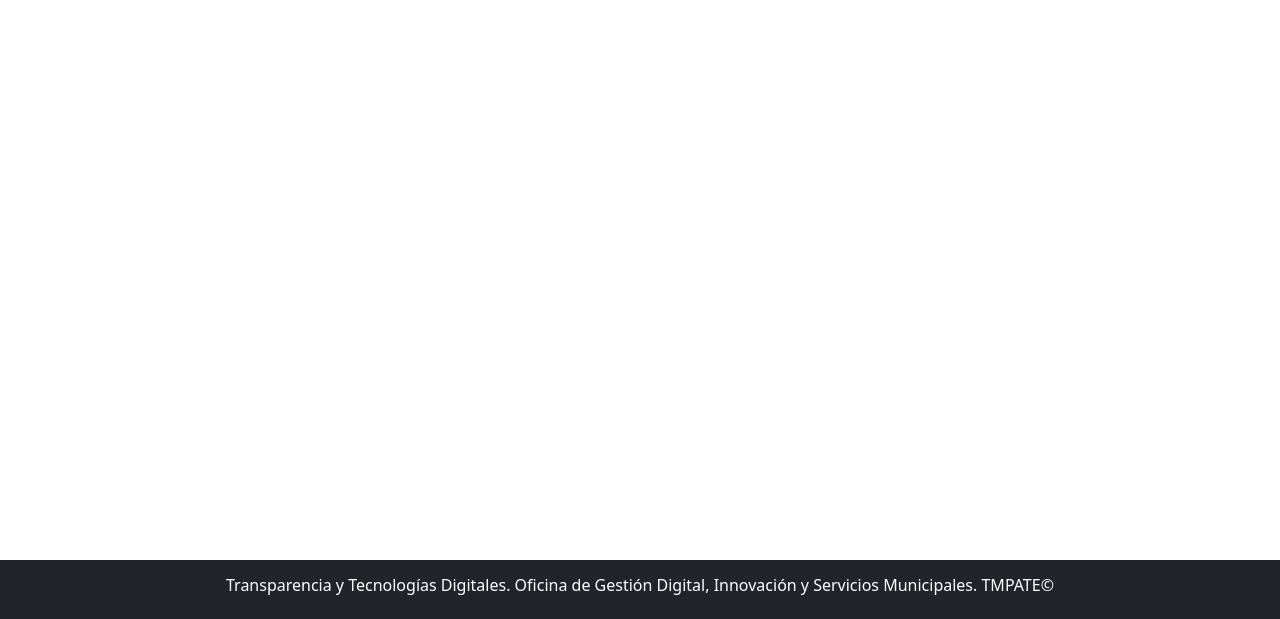
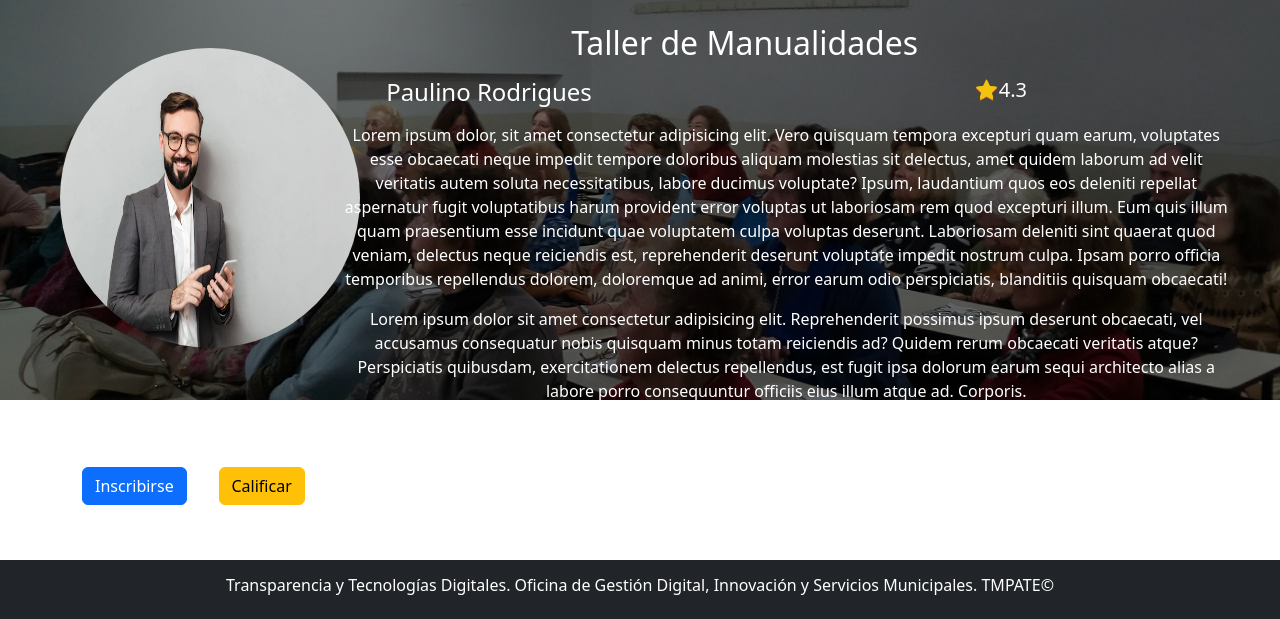
Before and after one commit to Dhyrt/TMPATE, a Django app: page /detalleT/ in a window 1280 px wide. Shown: the part 181-800 px from the top of the page. Run offline with Django 4.2, Linux system fonts and the light colour scheme.

Commit message:
cambios varios

```diff
--- a/app/static/app/css/estilo.css
+++ b/app/static/app/css/estilo.css
@@ -34,3 +34,48 @@ html{
 .input-group-prepend img{
     width: 30px;
 }
+
+.banner{
+    position: relative;
+    justify-content: center;
+    color: white;
+    text-align: center;
+    min-height: 50vh;
+}
+
+.banner .banner-img{
+    position: absolute;
+    top: 0;
+    left: 0;
+    width: 100vw;
+    height: 50vh;
+    z-index: -1;
+    background-image: url(../img/banner2.jpg);
+    background-size: cover;
+}
+
+.banner .banner-img::after{
+    position: absolute;
+    top: 0;
+    left: 0;
+    width: 100vw;
+    height: 50vh;
+    z-index: -1;
+    background-color: black;
+    opacity: .5;
+    content: '';
+}
+
+.divIns{
+    margin-left: 0px;
+    padding-left: 3rem;
+    justify-content: left;
+    text-align: left;
+}
+
+.imgInst{
+    width: 300px;
+    height: 300px;
+    border-radius: 50%;
+    margin-left: 0px;
+}
--- a/app/templates/app/detalleT.html
+++ b/app/templates/app/detalleT.html
@@ -6,8 +6,53 @@ Taller
 {% endblock %}
 
 {% block contenido %}
-<div class="container-fluid">
+<div class=" container-fluid banner">
+    <div class="banner-img"></div>
+    <div class="container-fluid">
+        <div class="row d-flex justify-content-start">
+            <div class="col-md-2 mt-5 divIns">
+                <img src="{% static 'app/img/instructor.jpg' %}" class="imgInst">
+            </div>
+            <div class="col-md-10">
+                <div class="container-fluid mt-4">
+                    <div class="mb-3">
+                     <h2>Taller de Manualidades</h2>
+                    </div>
+                    <div class="row d-flex">
+                        <div class="col-md-6">
+                            <h4>Paulino Rodrigues</h4>
+                        </div>
+                        <div class="col-md-6 d-flex justify-content-center">
+                            <img src="{% static 'app/img/estrella.png' %}" alt="" style="width: 25px; height: 25px;">
+                            <h5>4.3</h5>
+                        </div>
+                    </div>
+                    <div class="container mt-2 justify-content-center">
+                        <div class="row d-flex justify-content-end">
+                            <div class="col-md-1"></div>
+                            <div class="col-md-11">
+                                <p>Lorem ipsum dolor, sit amet consectetur adipisicing elit. Vero quisquam tempora excepturi quam earum, voluptates esse obcaecati neque impedit tempore doloribus aliquam molestias sit delectus, amet quidem laborum ad velit veritatis autem soluta necessitatibus, labore ducimus voluptate? Ipsum, laudantium quos eos deleniti repellat aspernatur fugit voluptatibus harum provident error voluptas ut laboriosam rem quod excepturi illum. Eum quis illum quam praesentium esse incidunt quae voluptatem culpa voluptas deserunt. Laboriosam deleniti sint quaerat quod veniam, delectus neque reiciendis est, reprehenderit deserunt voluptate impedit nostrum culpa. Ipsam porro officia temporibus repellendus dolorem, doloremque ad animi, error earum odio perspiciatis, blanditiis quisquam obcaecati!</p>
+                                <p>Lorem ipsum dolor sit amet consectetur adipisicing elit. Reprehenderit possimus ipsum deserunt obcaecati, vel accusamus consequatur nobis quisquam minus totam reiciendis ad? Quidem rerum obcaecati veritatis atque? Perspiciatis quibusdam, exercitationem delectus repellendus, est fugit ipsa dolorum earum sequi architecto alias a labore porro consequuntur officiis eius illum atque ad. Corporis.</p>
+                            </div>
+                        </div>
+                        </div>
+                </div>
+            </div>
+        </div>
+    </div>
+</div>
+<div class="container mt-5">
+    <div class="row">
+        <div class="col-md-6 d-flex">
+            <div class="col-md-3">
+                <button class="btn btn-primary">Inscribirse</button>
+            </div>
+           <div class="col-md-3">
+                <button class="btn btn-warning">Calificar</button>
+           </div>
+        </div>
 
+    </div>
 </div>
 
 {% endblock %}
--- a/app/templates/app/index.html
+++ b/app/templates/app/index.html
@@ -47,7 +47,7 @@ Inicio
         <div class="card-body">
           <h5 class="card-title">Taller de ajedrez</h5>
           <p class="card-text">Inscribete en este espectacular taller diseñado para ti.</p>
-          <a href="#" class="btn btn-primary">Ver Más</a>
+          <a href="{% url 'detalleT' %}" class="btn btn-primary">Ver Más</a>
         </div>
       </div>
     </div>
@@ -57,7 +57,7 @@ Inicio
         <div class="card-body">
           <h5 class="card-title">Taller de baile</h5>
           <p class="card-text">Inscribete y da lo mejor de ti.</p>
-          <a href="#" class="btn btn-primary">Ver Más</a>
+          <a href="{% url 'detalleT' %}" class="btn btn-primary">Ver Más</a>
         </div>
       </div>
     </div>
@@ -67,7 +67,7 @@ Inicio
         <div class="card-body">
           <h5 class="card-title">Taller de pintura</h5>
           <p class="card-text">Te esperamos.</p>
-          <a href="#" class="btn btn-primary">Ver Más</a>
+          <a href="{% url 'detalleT' %}" class="btn btn-primary">Ver Más</a>
         </div>
       </div>
     </div>
```
Also changed, not shown: app/templates/app/talleres.html (+6 -6 lines), app/static/app/img/banner.jpg (added), app/static/app/img/banner2.jpg (added), app/static/app/img/estrella.png (added), app/static/app/img/instructor.jpg (added).
